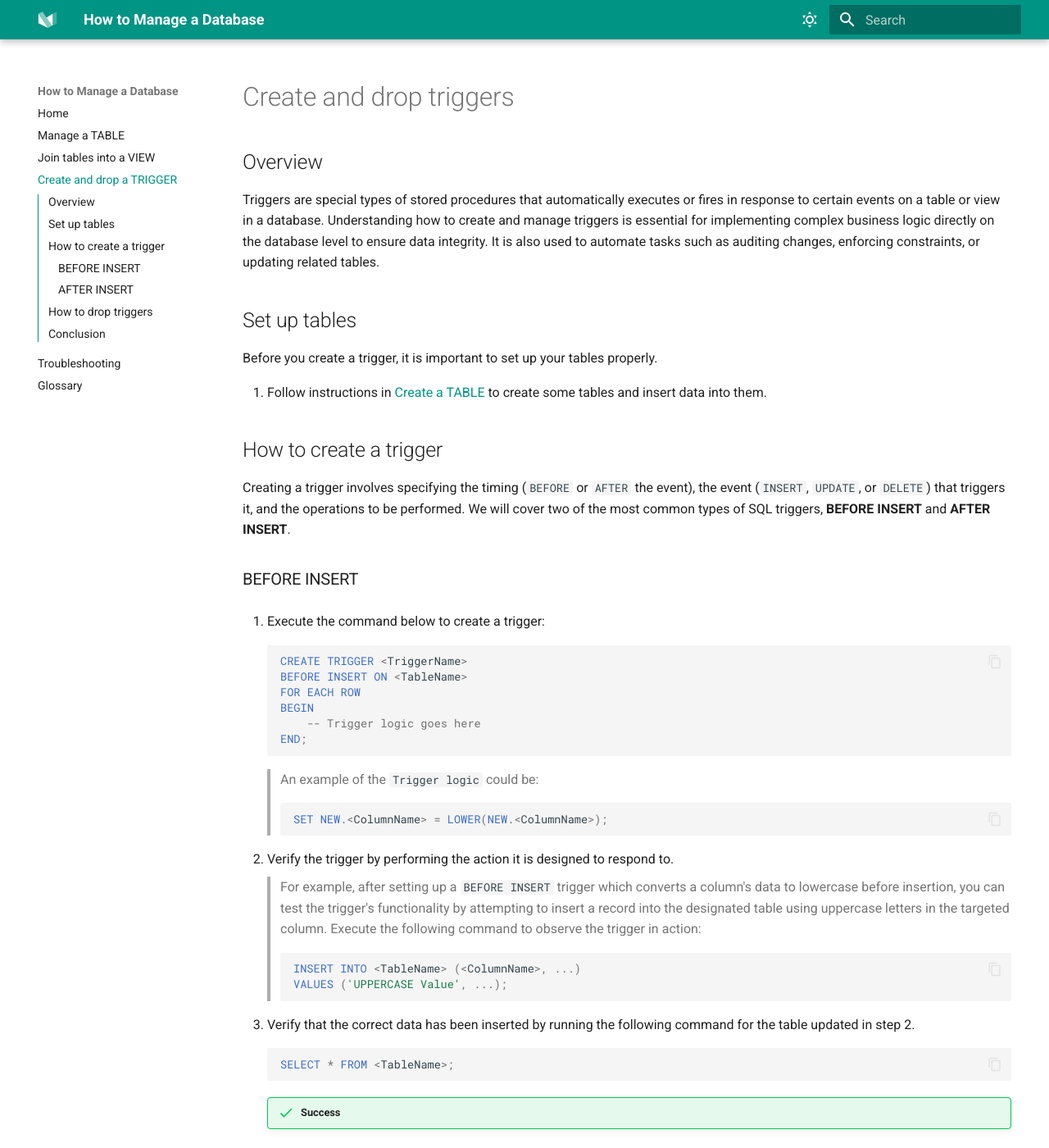
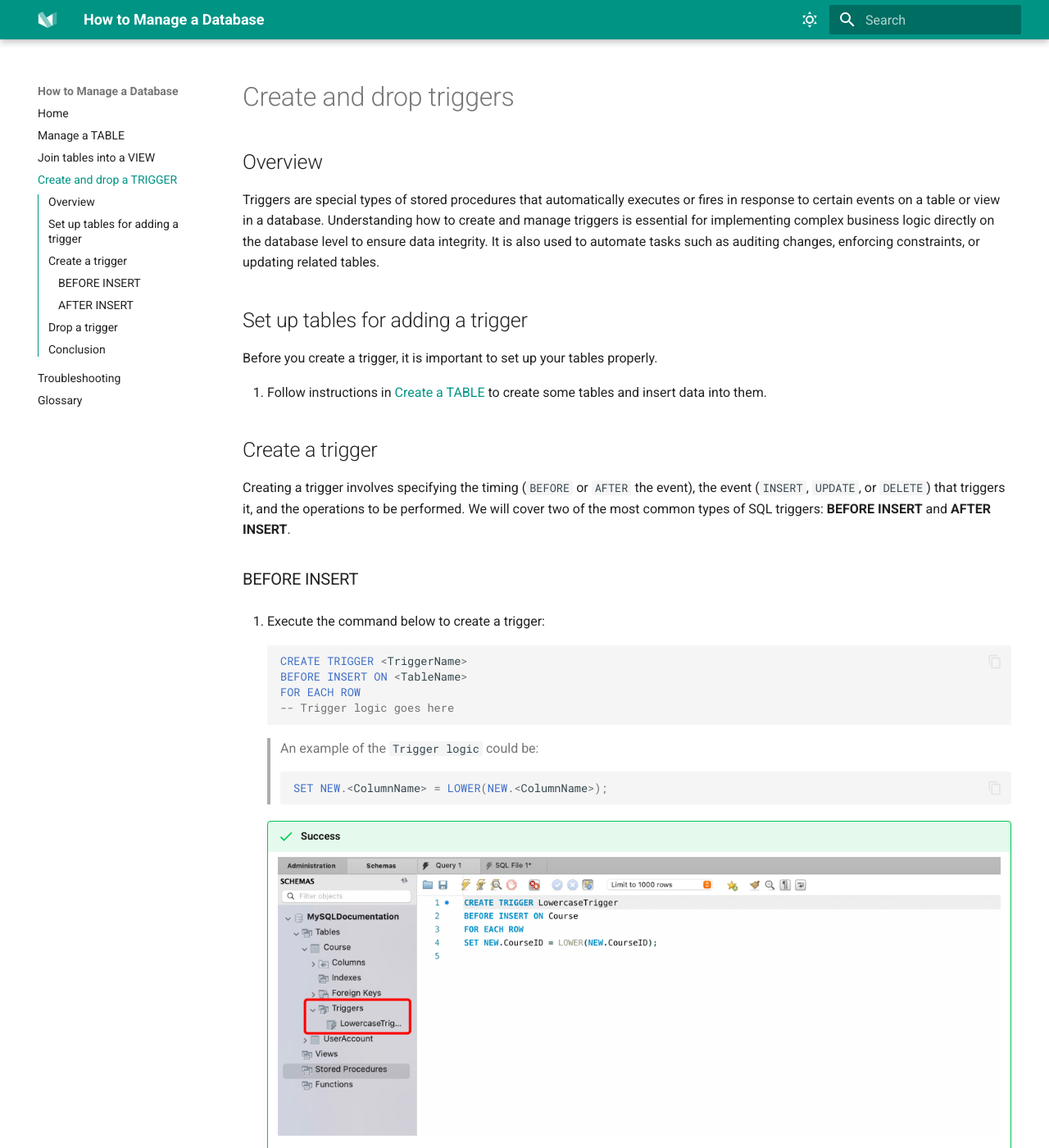
Before and after one commit to izcheung/mySQLWorkBenchUserDoc, an MkDocs documentation site: the page built from docs/task3.md, in a window 1280 px wide and 1400 px high. Shown: the whole window at 82% size. Built offline with MkDocs 1.6.1 and Material for MkDocs 9.7.7, drawn with Linux system fonts in a browser that asks for light colours; some of the changed text lies outside the part shown.

Commit message:
Adding screenshots for trigger

````diff
--- a/docs/task3.md
+++ b/docs/task3.md
@@ -4,14 +4,14 @@
 Triggers are special types of stored procedures that automatically executes or fires in response to certain events on a table or view in a database. Understanding how to create and manage triggers is essential for implementing complex business logic directly on the database level to ensure data integrity. It is also used to automate tasks such as auditing changes, enforcing constraints, or updating related tables.
 
 
-## Set up tables
+## Set up tables for adding a trigger
 Before you create a trigger, it is important to set up your tables properly.
 
 1. Follow instructions in [Create a TABLE](task1.md#create-a-table){:target="_blank"} to create some tables and insert data into them.
 
 
-## How to create a trigger
-Creating a trigger involves specifying the timing (`BEFORE` or `AFTER` the event), the event (`INSERT`, `UPDATE`, or `DELETE`) that triggers it, and the operations to be performed. We will cover two of the most common types of SQL triggers, **BEFORE INSERT** and **AFTER INSERT**.
+## Create a trigger
+Creating a trigger involves specifying the timing (`BEFORE` or `AFTER` the event), the event (`INSERT`, `UPDATE`, or `DELETE`) that triggers it, and the operations to be performed. We will cover two of the most common types of SQL triggers: **BEFORE INSERT** and **AFTER INSERT**.
 
 ### BEFORE INSERT
 1. Execute the command below to create a trigger:
@@ -19,15 +19,16 @@
     CREATE TRIGGER <TriggerName>
     BEFORE INSERT ON <TableName>
     FOR EACH ROW
-    BEGIN
-        -- Trigger logic goes here
-    END;
+    -- Trigger logic goes here
     ```
 
     > An example of the ```Trigger logic``` could be:
     ``` sql
     SET NEW.<ColumnName> = LOWER(NEW.<ColumnName>);
     ```
+
+    !!! success
+        ![Create Trigger](images/CreateTrigger.jpg)
 
 2. Verify the trigger by performing the action it is designed to respond to.
 
@@ -43,6 +44,7 @@
     ```
 
     !!! success
+        ![Verify Trigger](images/VerifyTrigger.jpg)
 
 ### AFTER INSERT
 1. Execute the command below to create a trigger:
@@ -50,9 +52,8 @@
     CREATE TRIGGER <TriggerName>
     AFTER INSERT ON <TableName>
     FOR EACH ROW
-    BEGIN
-        -- Trigger logic goes here
-    END;
+    -- Trigger logic goes here
+
     ```
 
     > An example of trigger logic could be:
@@ -62,6 +63,10 @@
     ```
     !!! note
         For this example, ensure you have created a log table named `<LogTableName>` alongside your main table `<TableName>`. For guidance on creating a new table, please refer to [Create a TABLE](task1.md#create-a-table){:target="_blank"}.
+
+
+    !!! success
+        ![After Trigger](images/AfterTrigger.jpg)
 
 2. Verify the trigger by performing the action it is designed to respond to.
 
@@ -77,18 +82,24 @@
     ```
 
     !!! success
+        ![Verify After Trigger](images/VerifyAfterTrigger.jpg)
 
-## How to drop triggers
+## Drop a trigger
 Finally, We will go over how to drop the trigger.
 
 1. Run the following command to drop the trigger in database.
     ``` sql
-    DROP TRIGGER [IF EXISTS] <TriggerName>;
+    DROP TRIGGER <TriggerName>;
     ```
+
+    !!! success
+        ![Drop Trigger](images/DropTrigger.jpg)
+
 
 2. Repeat step 2 and 3 from [BEFORE INSERT](#before-insert) or [AFTER INSERT](#after-insert) to verify if trigger has been dropped.
 
-
+    !!! success
+        ![Verify Drop Trigger](images/VerifyDropTrigger.jpg)
 
 ## Conclusion
 By the end of this section, you have gained knowledge on the following tasks:
````
Also changed, not shown: docs/images/AfterTrigger.jpg (added), docs/images/CreateTrigger.jpg (added), docs/images/DropTrigger.jpg (added), docs/images/VerifyAfterTrigger.jpg (added), docs/images/VerifyDropTrigger.jpg (added), docs/images/VerifyTrigger.jpg (added).
